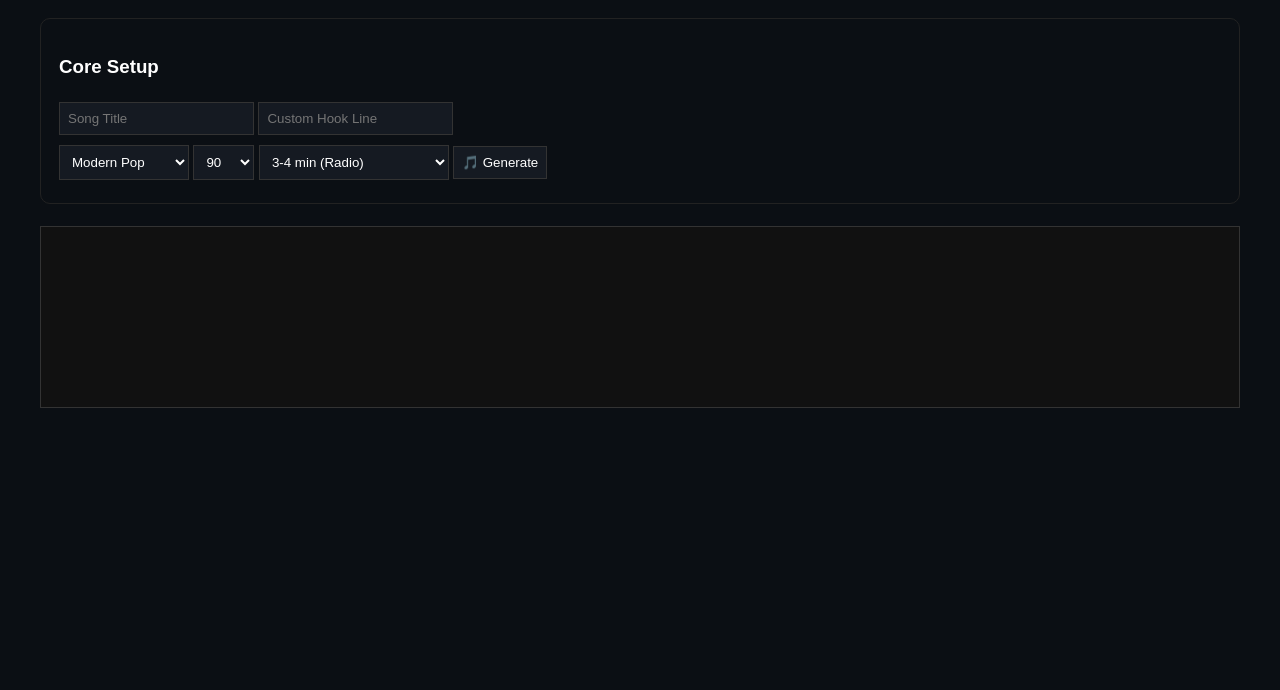
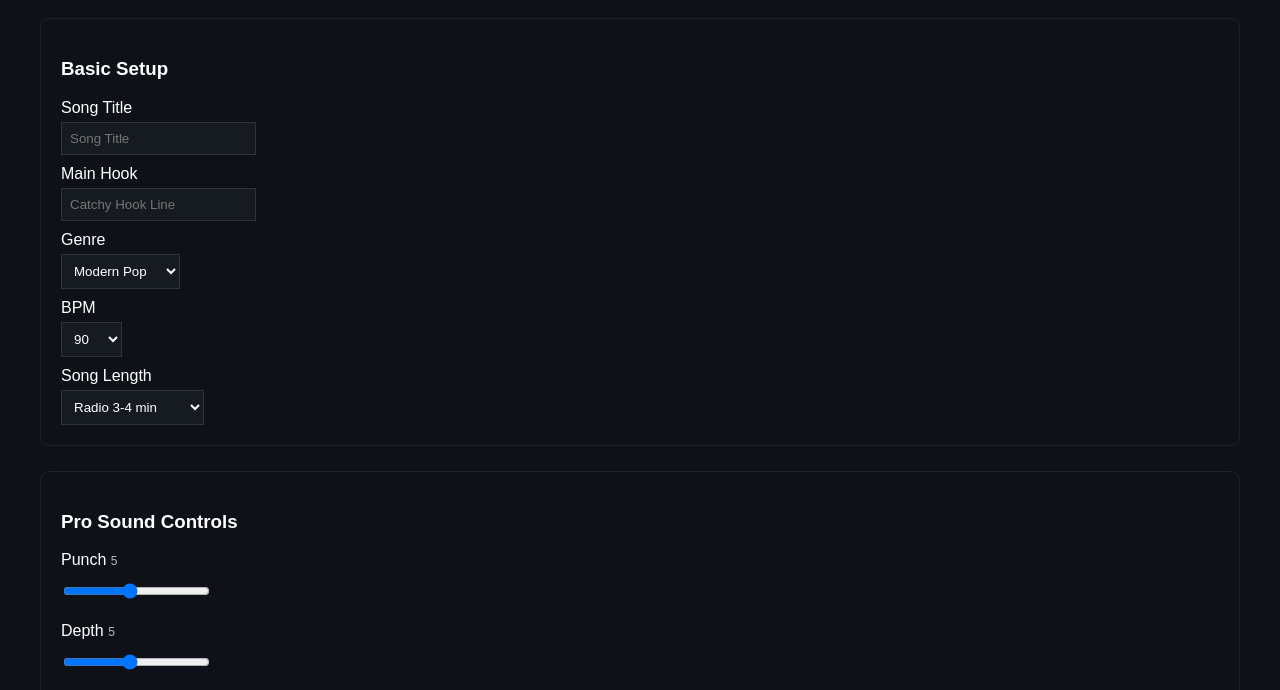
Before and after one commit to bermem/music-control-panel, a plain HTML site: page index.html in a window 1280 px wide. Shown: the part 97-787 px from the top of the page. Drawn offline with Linux system fonts and the light colour scheme.

Commit message:
Update index.html

```diff
--- a/index.html
+++ b/index.html
@@ -2,36 +2,76 @@
 <html>
 <head>
 <meta charset="UTF-8">
-<title>AI Music Control Panel V2.3 FIX</title>
+<title>AI Music Control Panel V2.3 Stable</title>
+
 <style>
-body{background:#0b0f14;color:#fff;font-family:Arial;margin:40px;}
-h1{color:#00ffd0;}
-.section{border:1px solid #222;padding:18px;margin-bottom:22px;border-radius:10px;}
-label{display:block;margin-top:10px;font-size:14px;}
-select,input,button{background:#151a22;color:#fff;border:1px solid #333;padding:8px;margin:5px 0;}
-button{cursor:pointer;}
-.slider-value{font-size:12px;opacity:0.7;}
-#output{white-space:pre-wrap;background:#111;padding:15px;border:1px solid #333;margin-top:15px;min-height:150px;}
+body{
+  background:#0e1117;
+  color:#ffffff;
+  font-family:Arial, sans-serif;
+  margin:40px;
+}
+h1{
+  color:#00ffd0;
+}
+.section{
+  border:1px solid #222;
+  padding:20px;
+  margin-bottom:25px;
+  border-radius:10px;
+}
+label{
+  display:block;
+  margin-top:10px;
+}
+select,input,button{
+  background:#161b22;
+  color:white;
+  border:1px solid #333;
+  padding:8px;
+  margin-top:5px;
+}
+button{
+  cursor:pointer;
+}
+#output{
+  margin-top:20px;
+  padding:15px;
+  background:#111;
+  border:1px solid #333;
+  white-space:pre-wrap;
+  min-height:150px;
+}
+.slider-value{
+  font-size:12px;
+  opacity:0.7;
+}
 </style>
 </head>
+
 <body>
 
 <h1>🎛 AI Music Control Panel V2.3</h1>
 
 <div class="section">
-<h3>Core Setup</h3>
+<h3>Basic Setup</h3>
 
-<input id="songTitle" placeholder="Song Title">
-<input id="customHook" placeholder="Custom Hook Line"><br>
+<label>Song Title</label>
+<input id="title" placeholder="Song Title">
 
+<label>Main Hook</label>
+<input id="hook" placeholder="Catchy Hook Line">
+
+<label>Genre</label>
 <select id="genre">
 <option>Modern Pop</option>
 <option>EDM Festival</option>
 <option>T-POP Ballad</option>
-<option>80s Dance Pop</option>
+<option>80s Retro</option>
 <option>Lo-fi Chill</option>
 </select>
 
+<label>BPM</label>
 <select id="bpm">
 <option>90</option>
 <option>100</option>
@@ -40,51 +80,29 @@ button{cursor:pointer;}
 <option>128</option>
 </select>
 
+<label>Song Length</label>
 <select id="length">
-<option>3-4 min (Radio)</option>
-<option>4-5 min (Extended)</option>
-<option>6-7 min (Algorithm Boost)</option>
+<option>Radio 3-4 min</option>
+<option>Extended 4-5 min</option>
+<option>Algorithm 6-7 min</option>
 </select>
 
-<button onclick="generate()">🎵 Generate</button>
 </div>
 
-<div id="output"></div>
+<div class="section">
+<h3>Pro Sound Controls</h3>
 
-<script>
+<label>Punch <span id="punchVal" class="slider-value">5</span></label>
+<input type="range" id="punch" min="1" max="10" value="5">
 
-function structureIntelligence(length){
- if(length.includes("3-4"))
-   return "Radio Structure: Intro / Verse / Pre / Chorus / Verse / Chorus / Bridge / Final Chorus";
- if(length.includes("4-5"))
-   return "Extended Structure with Instrumental Break";
- if(length.includes("6-7"))
-   return "Algorithm Boost Structure with Hook x3 + Extended Outro";
- return "Standard Structure";
-}
+<label>Depth <span id="depthVal" class="slider-value">5</span></label>
+<input type="range" id="depth" min="1" max="10" value="5">
 
-function generate(){
+<label>Aggression <span id="aggVal" class="slider-value">5</span></label>
+<input type="range" id="aggression" min="1" max="10" value="5">
 
- const title=document.getElementById("songTitle").value || "Untitled";
- const hook=document.getElementById("customHook").value || "Memorable Repeatable Hook";
- const genre=document.getElementById("genre").value;
- const bpm=document.getElementById("bpm").value;
- const length=document.getElementById("length").value;
+<label>Warmth <span id="warmVal" class="slider-value">5</span></label>
+<input type="range" id="warmth" min="1" max="10" value="5">
 
- const structure=structureIntelligence(length);
-
- const prompt=
-`Title: ${title}
-
-Genre: ${genre}
-Tempo: ${bpm} BPM
-Structure: ${structure}
-
-Hook:
-"${hook}"
-
-Production Quality:
-High-end studio mix, premium clarity, preserved dynamic range.`;
-
- document.getElementById("output").innerText=prompt;
-}
+<label>Stereo Width <span id="widthVal" class="slider-value">5</span></label>
+<input type="range" id="width"
```
